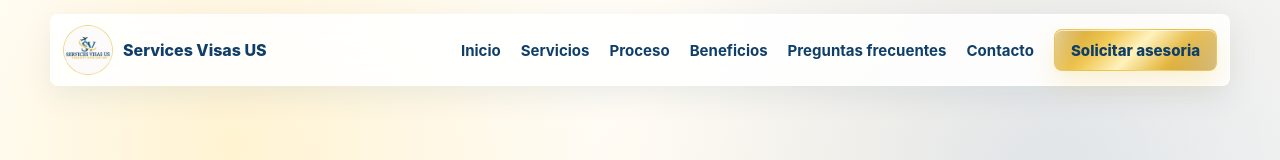
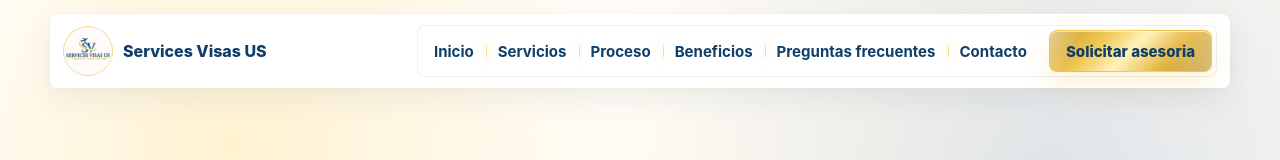
Before and after one commit to Joseph70/services.visas.us, a Next.js app: page / in a window 1280 px wide. Shown: the top 160 px of the page. Built offline with nearby package versions, Linux system fonts and the light colour scheme.

Commit message:
Improve navigation menu styling

```diff
--- a/app/globals.css
+++ b/app/globals.css
@@ -75,8 +75,12 @@ img {
   padding: 10px 12px;
   border: 1px solid rgba(255, 255, 255, 0.75);
   border-radius: 8px;
-  background: rgba(255, 255, 255, 0.88);
-  box-shadow: 0 10px 30px rgba(15, 63, 105, 0.08);
+  background:
+    linear-gradient(180deg, rgba(255, 255, 255, 0.94), rgba(255, 255, 255, 0.86)),
+    rgba(255, 255, 255, 0.88);
+  box-shadow:
+    0 10px 30px rgba(15, 63, 105, 0.08),
+    0 0 0 1px rgba(240, 199, 83, 0.06);
   backdrop-filter: blur(18px);
 }
 
@@ -99,32 +103,70 @@ img {
 .main-nav {
   display: flex;
   align-items: center;
-  gap: 20px;
+  gap: 0;
+  padding: 4px;
   color: var(--navy);
   font-size: 0.94rem;
   font-weight: 650;
+  border: 1px solid rgba(15, 63, 105, 0.08);
+  border-radius: 8px;
+  background: rgba(255, 255, 255, 0.54);
+  box-shadow: inset 0 1px 0 rgba(255, 255, 255, 0.74);
 }
 
 .main-nav a:not(.btn) {
   position: relative;
-  padding: 10px 0;
+  display: inline-flex;
+  align-items: center;
+  min-height: 38px;
+  padding: 0 12px;
+  border-radius: 8px;
+  transition: color 180ms ease, background 180ms ease, box-shadow 180ms ease;
+}
+
+.main-nav a:not(.btn):not(:first-child)::before {
+  position: absolute;
+  top: 9px;
+  bottom: 9px;
+  left: 0;
+  width: 1px;
+  content: "";
+  background:
+    linear-gradient(180deg, transparent, rgba(240, 199, 83, 0.75), transparent);
+  box-shadow: 0 0 10px rgba(240, 199, 83, 0.35);
 }
 
 .main-nav a:not(.btn)::after {
   position: absolute;
-  right: 0;
-  bottom: 4px;
-  left: 0;
+  right: 12px;
+  bottom: 5px;
+  left: 12px;
   height: 2px;
   content: "";
-  background: var(--gold);
+  background:
+    linear-gradient(90deg, transparent, var(--gold), #fff2bd, var(--gold), transparent);
+  border-radius: 999px;
+  box-shadow: 0 0 10px rgba(240, 199, 83, 0.55);
   transform: scaleX(0);
   transform-origin: center;
-  transition: transform 180ms ease;
+  transition: transform 180ms ease, opacity 180ms ease;
+  opacity: 0;
 }
 
-.main-nav a:hover::after {
+.main-nav a:not(.btn):hover {
+  color: #082b49;
+  background: rgba(255, 240, 199, 0.34);
+  box-shadow: inset 0 0 0 1px rgba(240, 199, 83, 0.16);
+}
+
+.main-nav a:hover::after,
+.main-nav a:focus-visible::after {
+  opacity: 1;
   transform: scaleX(1);
+}
+
+.main-nav .btn {
+  margin-left: 10px;
 }
 
 .menu-toggle {
@@ -957,7 +999,6 @@ p {
 
 @media (max-width: 1040px) {
   .main-nav {
-    gap: 14px;
     font-size: 0.88rem;
   }
 
@@ -1009,7 +1050,7 @@ p {
     right: 0;
     left: 0;
     display: grid;
-    gap: 4px;
+    gap: 0;
     padding: 14px;
     border: 1px solid var(--line);
     border-radius: 8px;
@@ -1028,11 +1069,24 @@ p {
   }
 
   .main-nav a:not(.btn) {
-    padding: 12px 8px;
+    min-height: 46px;
+    padding: 0 12px;
+  }
+
+  .main-nav a:not(.btn):not(:first-child)::before {
+    top: 0;
+    right: 12px;
+    bottom: auto;
+    left: 12px;
+    width: auto;
+    height: 1px;
+    background:
+      linear-gradient(90deg, transparent, rgba(240, 199, 83, 0.74), transparent);
   }
 
   .main-nav .btn {
     margin-top: 6px;
+    margin-left: 0;
   }
 
   .section {
```
Also changed, not shown: 1 other file (tests, documents, lock files or other folders).
